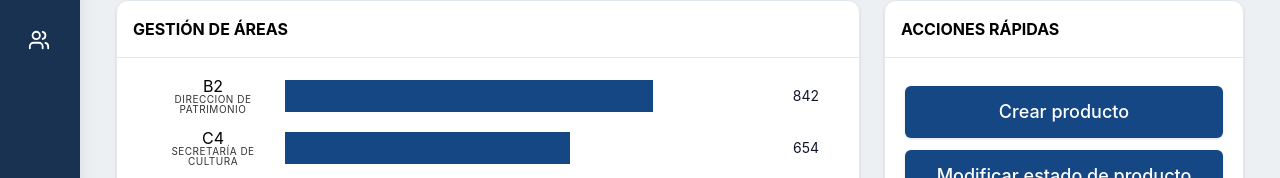
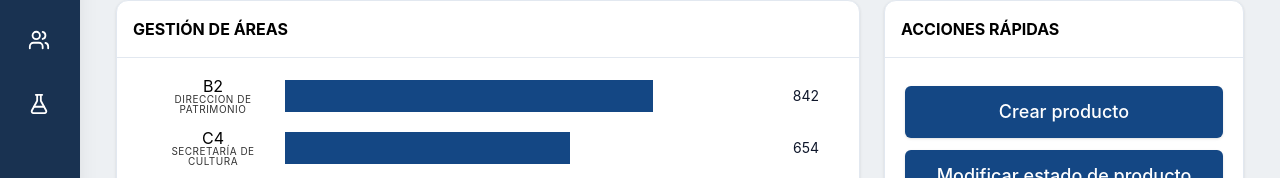
Before and after one commit to joaquin-x-o/patrimonio-front, a React (Vite) app: page /pruebas in a window 1280 px wide. Shown: the part 288-466 px from the top of the page. Built offline with nearby package versions, Linux system fonts and the light colour scheme.

Commit message:
feat: agregar opción para ingresar al Showcase en el sidebar

```diff
--- a/src/app/AppSidebar.tsx
+++ b/src/app/AppSidebar.tsx
@@ -1,5 +1,5 @@
 import Sidebar from '../components/layout/sidebar/Sidebar';
-import { Package, Building2, Users, ClipboardList } from 'lucide-react';
+import { Package, Building2, Users, ClipboardList, FlaskConical } from 'lucide-react';
 
 export default function AppSidebar() {
     const LOGO = import.meta.env.VITE_LOGO;
@@ -76,6 +76,16 @@ export default function AppSidebar() {
                         { label: 'Eliminar usuario', to: '/usuario/eliminar', danger: true }
                     ]}
                 />
+
+                {/* PRUEBA DE COMPONENTES*/}
+                <Sidebar.Menu
+                    name='pruebas'
+                    label='Componentes'
+                    icon={FlaskConical}
+                    items={[
+                        { label: 'Ver componentes', to: '/pruebas' },
+                    ]}
+                />
             </div>
 
             {/* DANGER */}
```
